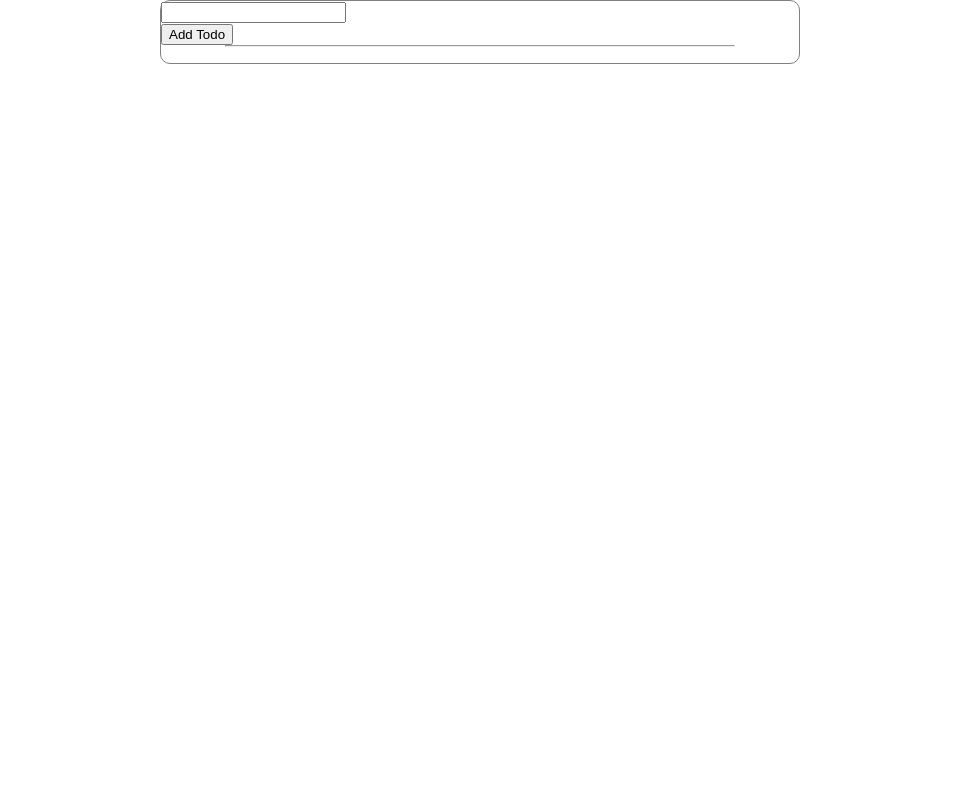
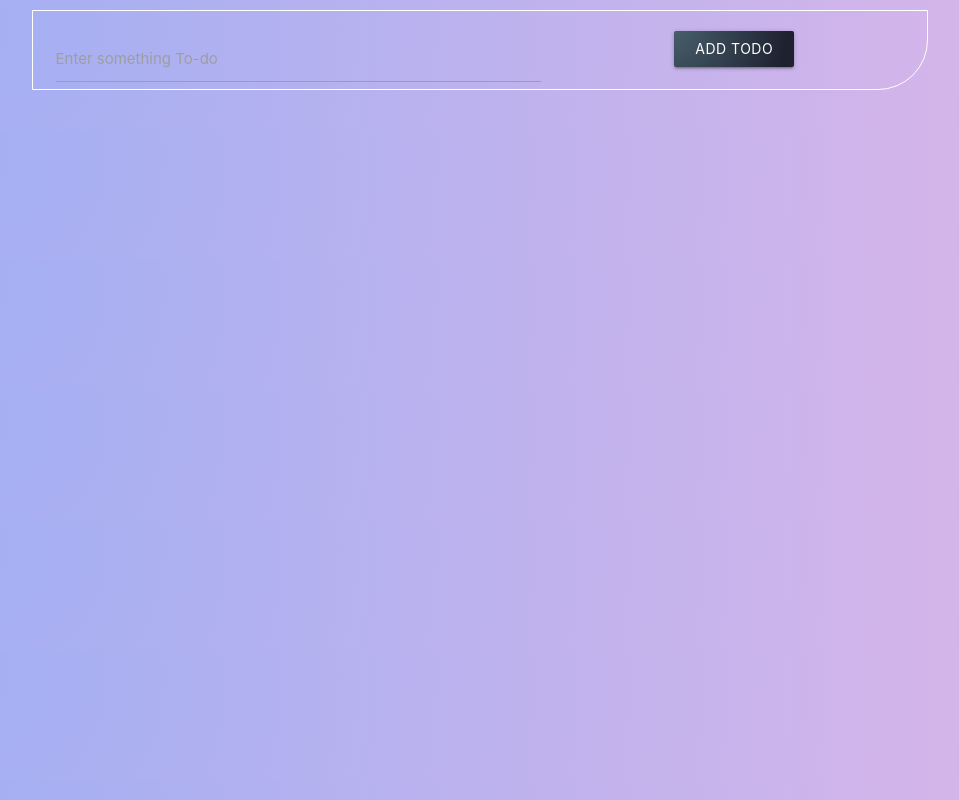
Before and after one commit to sameem420/REACTJS-TodoApp, a React (Create React App) app: page / in a window 1280 px wide. Shown: the whole page, without its empty margins (160-1119 px from the left). Built offline with nearby package versions, Linux system fonts and the light colour scheme.

Commit message:
updated app styling and fixed issues

```diff
--- a/package.json
+++ b/package.json
@@ -6,7 +6,7 @@
     "@testing-library/jest-dom": "^4.2.4",
     "@testing-library/react": "^9.5.0",
     "@testing-library/user-event": "^7.2.1",
-    "cirrus-ui": "^0.5.5",
+    "materialize-css": "^1.0.0-rc.2",
     "react": "^16.13.1",
     "react-dom": "^16.13.1",
     "react-scripts": "3.4.3"
--- a/src/App.css
+++ b/src/App.css
@@ -1,28 +1,37 @@
 * {
   box-sizing: border-box;
+
 }
 .wrapper {
-  margin: 0 auto;
-  width: 50%;
-  border: 1px solid grey;
-  border-radius: 10px;
+  margin-top: 10px;
+  border: 1px solid white;
+  border-bottom-right-radius: 50px;
+  height: 80px;
 }
-hr {
-  width: 80%;
-  margin: auto;
+.input-field >label {
+  margin-top: 10px;
+}
+#new-todo {
+  margin-top: 10px;
+}
+.btnAddTodo {
+  background-image: radial-gradient( circle farthest-corner at -4% -12.9%,  rgba(74,98,110,1) 0.3%, rgba(30,33,48,1) 90.2% );
+  width: 120px;
+  margin-top: 20px;
 }
 .todolist-item {
-  border-top: 1px solid gray;
-  border-bottom: 1px solid gray;
+  margin: auto;
+  border-top: 1px solid white;
+  border-bottom: 1px solid whitesmoke;
   border-radius: 10px;
   margin-top: 5px;
   height: 60px;
   text-align: center;
 }
+.buttons {
+  margin-top: 20px;
+}
 #delicon {
   text-align: center;
+  background-color: rgba(233, 210, 210, 0.075);
 }
-.btn {
-  height: 40px;
-  margin-top: 18px;
-}
--- a/src/App.js
+++ b/src/App.js
@@ -1,6 +1,7 @@
 import React from 'react';
 import './App.css';
-import 'cirrus-ui';
+import 'materialize-css';
+import 'materialize-css/dist/css/materialize.min.css';
 import delIcon from './assets/images/delete.png';
 import editIcon from './assets/images/edit.png';
 import updatedIcon from './assets/images/updated.png';
@@ -51,37 +52,35 @@ class App extends React.Component {
     let {todos, value} = this.state;
   return (
     <div>
-      <div className="wrapper">
-        <div className="row">
-            <div className="col-8">
-              <div className="input-control">
+      <div className="container">
+        <div className="row wrapper">
+            <div className="col s12 center">
+              <div className="col s7 input-field">
                 <input type="text" value={value} onChange={(e) => this.setState({value: e.target.value})} id="new-todo"/>
+                <label for="new-todo">Enter something To-do</label>
               </div>
-            </div>
-            <div className="col-4">
-              <div className="input-control">
-                <button className="btn-dark" onClick={this.addTodo}>Add Todo</button>
+              <div className="col s5">
+                <button className="btn waves-effect waves-teal btnAddTodo" onClick={this.addTodo}>Add Todo</button>
               </div>
             </div>
         </div>
-        <hr></hr>
-        <div className="row">
-          <div className="col-12">
-            <ul className="menu">
+        <div>
+          <div className="row">
+            <ul>
             {todos.map((val,index) => {
               return  <li key={index}>
-                <div className="col-7 todolist-item">
-                  {val.edit ? <div className="input-control"><input type="text" className="text-success input-success" value={val.title} onChange={(e)=>this.handleChange(e,index)}/></div> : val.title}
+                <div className="col s8 todolist-item">
+                  {val.edit ? <div><input type="text"  value={val.title} onChange={(e)=>this.handleChange(e,index)}/></div> : val.title}
                 </div>
-                <div className="col-4">
-                  <div className="col-6">
+                <div className="col s4 buttons">
+                  <div className="col s6">
                   {val.edit ?
-                    <button className="btn" onClick={() => this.updateTodo(index)}><img src={updatedIcon} id="delicon" /></button>
+                    <button className="btn-flat waves-light " onClick={() => this.updateTodo(index)}><img src={updatedIcon} alt="Update Icon" id="delicon" /></button>
                     :
-                    <button className="btn" onClick={() => this.editTodo(index)}><img src={editIcon} id="delicon" /></button>}
+                    <button className="btn-flat waves-light" onClick={() => this.editTodo(index)}><img src={editIcon} alt="Edit Icon" id="delicon" /></button>}
                   </div>
-                  <div className="col-6">
-                    <button className="btn" onClick={() => this.deleteTodo(index)}><img src={delIcon} id="delicon" /></button>
+                  <div className="col s6">
+                    <button className="btn-flat waves-light" onClick={() => this.deleteTodo(index)}><img src={delIcon} alt="Delete Icon" id="delicon" /></button>
                   </div>
                 </div>
               </li>
--- a/src/index.css
+++ b/src/index.css
@@ -5,8 +5,10 @@ body {
     sans-serif;
   -webkit-font-smoothing: antialiased;
   -moz-osx-font-smoothing: grayscale;
+  background-image: radial-gradient( circle farthest-corner at -14.3% -17.5%,  rgba(245,168,168,1) 4%, rgba(164,168,248,1) 100.2% );
+  background-image: radial-gradient( circle farthest-corner at 10% 20%,  rgba(163,175,243,1) 0%, rgba(220,182,232,1) 100.2% );
+
 }
-
 code {
   font-family: source-code-pro, Menlo, Monaco, Consolas, 'Courier New',
     monospace;
```
Also changed, not shown: 1 other file (tests, documents, lock files or other folders).
